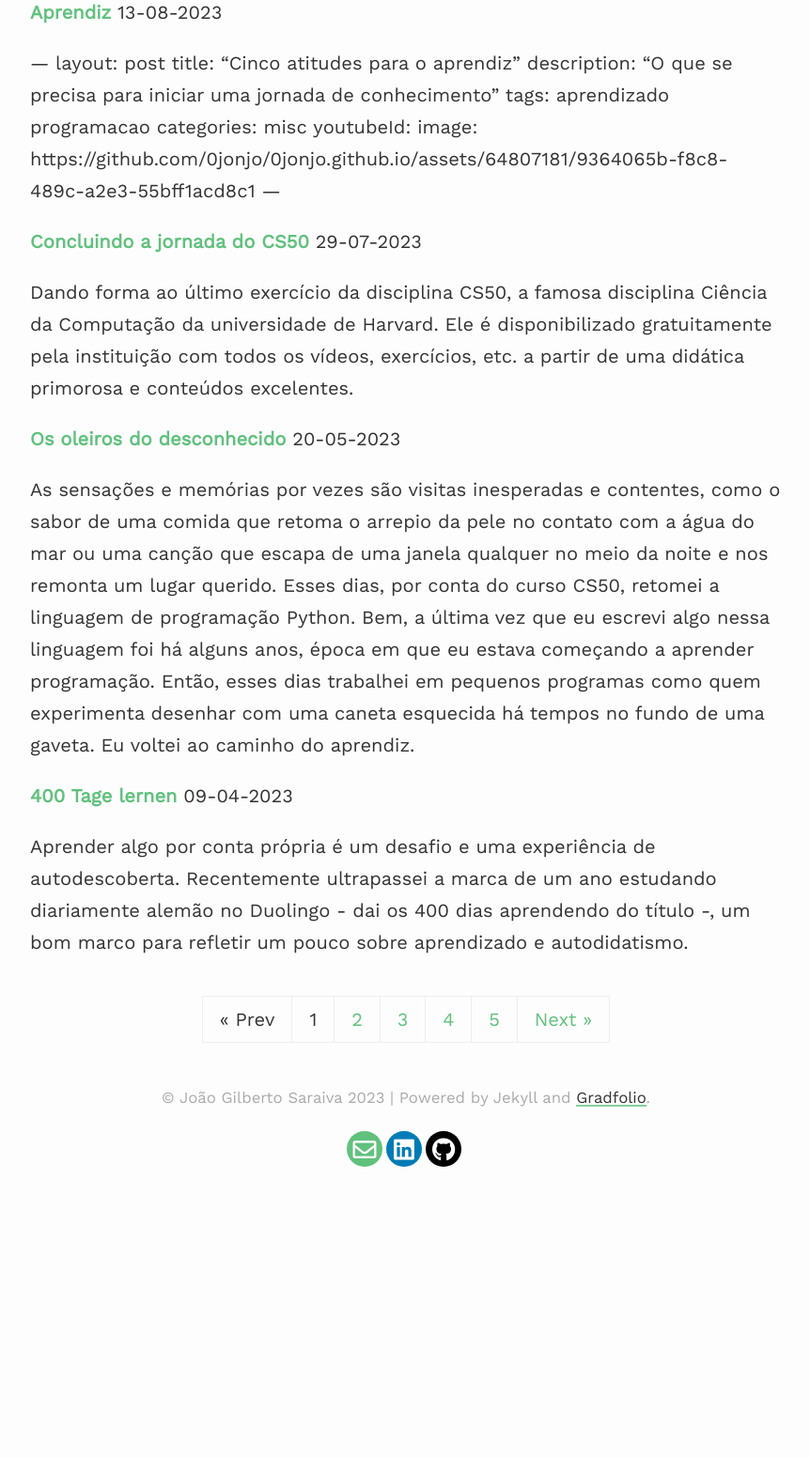
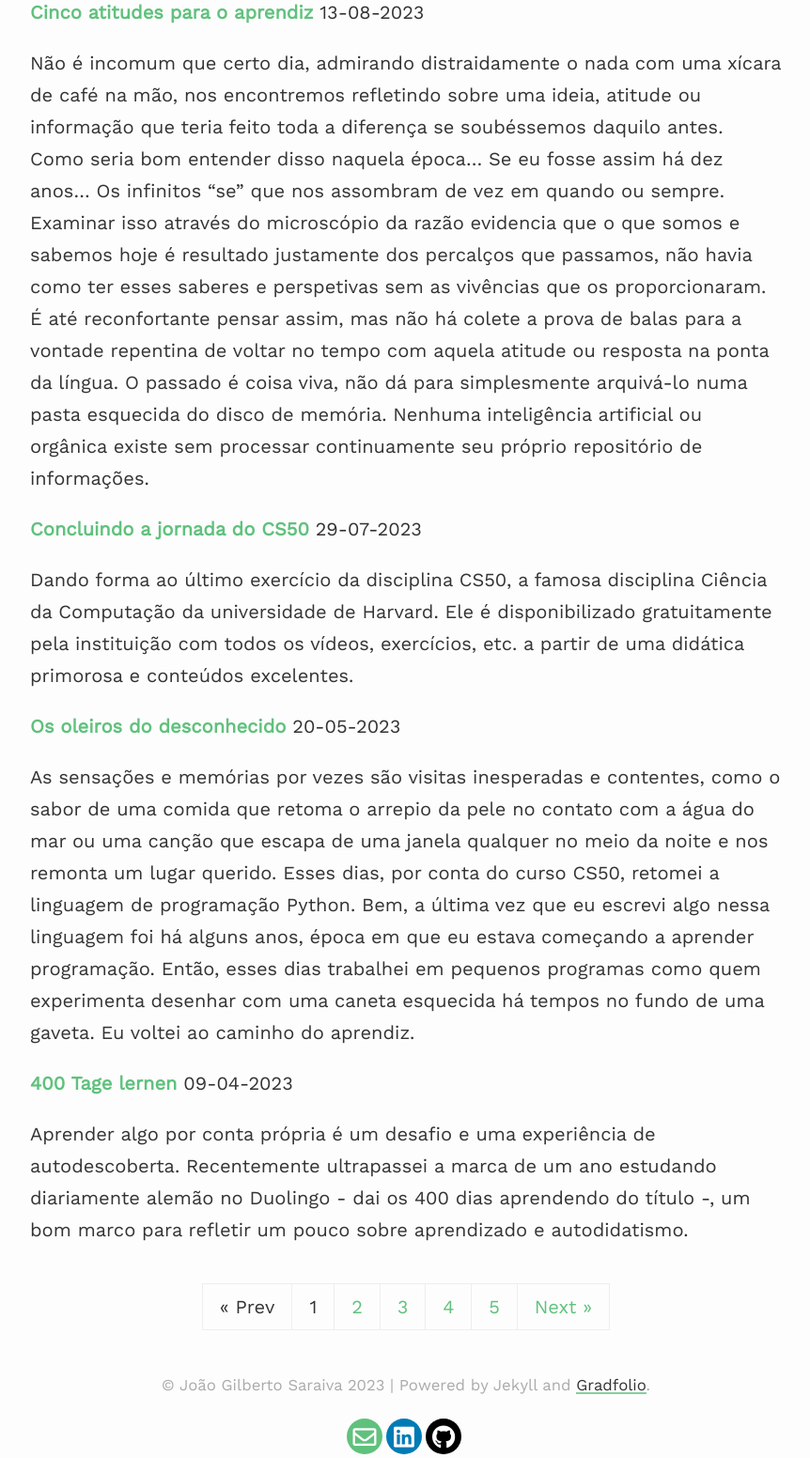
Before and after one commit to 0jonjo/0jonjo.github.io, a Jekyll site: the page built from blog/index.html, in a window 1280 px wide, cut to the strip 342-1894 px from the top of the page. Shown: the whole strip at 94% size, without its empty margins (208-1070 px from the left). Built offline with Jekyll 4.4.1, drawn with Linux system fonts in a browser that asks for light colours; nearby versions of some CDN libraries; the list of posts is cut into pages by our own code; before the commit the page ends 1588 px from its top, so only the background shows below that.

Commit message:
Update 2023-08-13-aprendiz.md

```diff
--- a/_posts/2023-08-13-aprendiz.md
+++ b/_posts/2023-08-13-aprendiz.md
@@ -1,4 +1,4 @@
-![image](https://github.com/0jonjo/0jonjo.github.io/assets/64807181/b33b149b-0460-47b4-90e4-a3019ab16187)---
+---
 layout: post
 title: "Cinco atitudes para o aprendiz"
 description: "O que se precisa para iniciar uma jornada de conhecimento"
```
